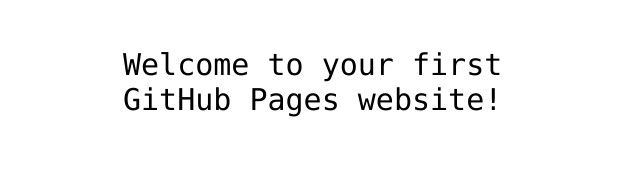
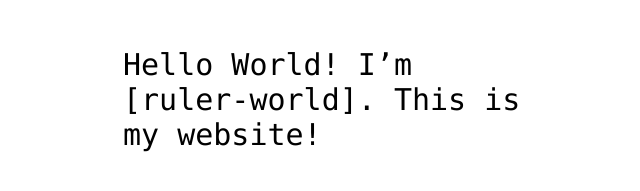
Before and after one commit to ruler-world/ruler-world.github.io, a plain HTML site: page index.html in a window 1280 px wide. Shown: the part 341-532 px from the top of the page, without its empty margins (317-957 px from the left). Drawn offline with Linux system fonts and the light colour scheme.

Commit message:
add my username to index.html file

```diff
--- a/index.html
+++ b/index.html
@@ -12,7 +12,7 @@
 <img src="https://octodex.github.com/images/daftpunktocat-thomas.gif" id="octocat" alt="octocat-gif" />
 
 <!-- Change this code here by copy and pasting your template on line 15 -->
-<p>Welcome to your first GitHub Pages website!</p>
+<p>Hello World! I’m [ruler-world]. This is my website!</p>
 
 </body>
 </html>
```
